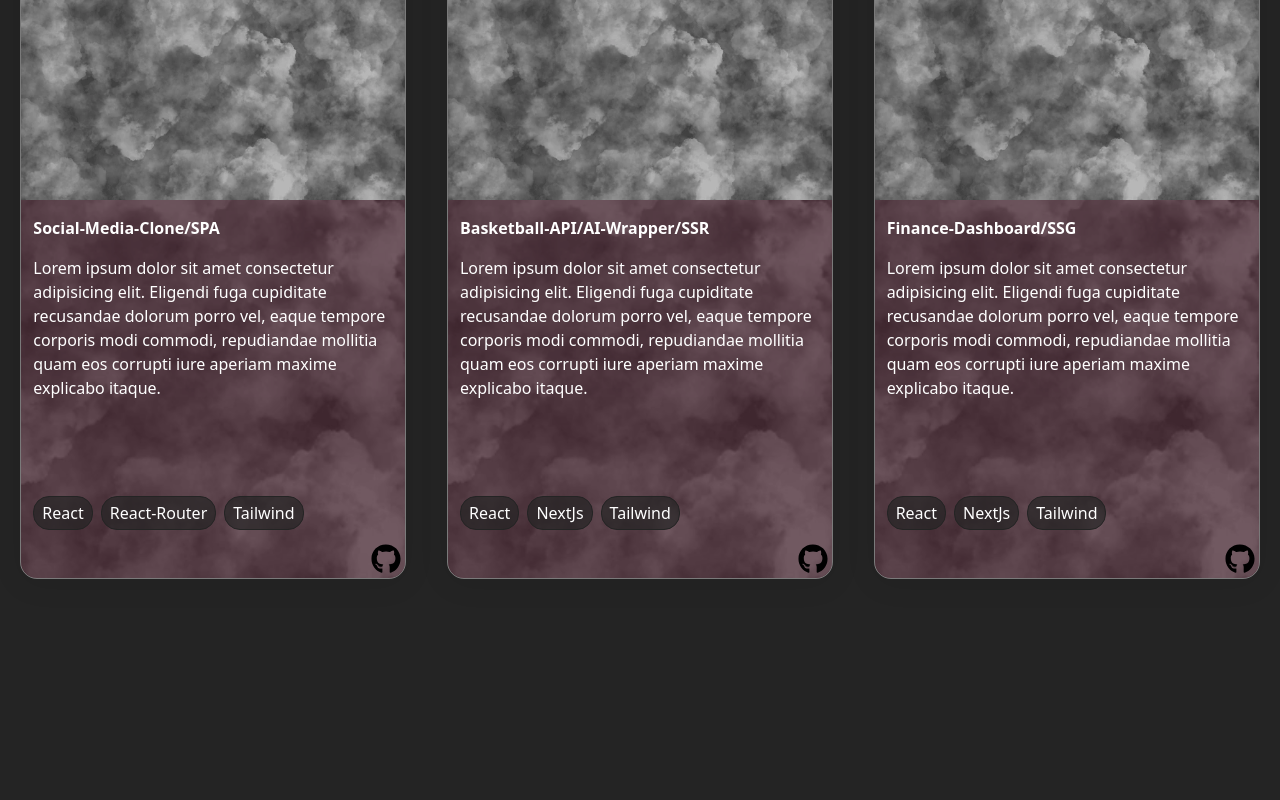
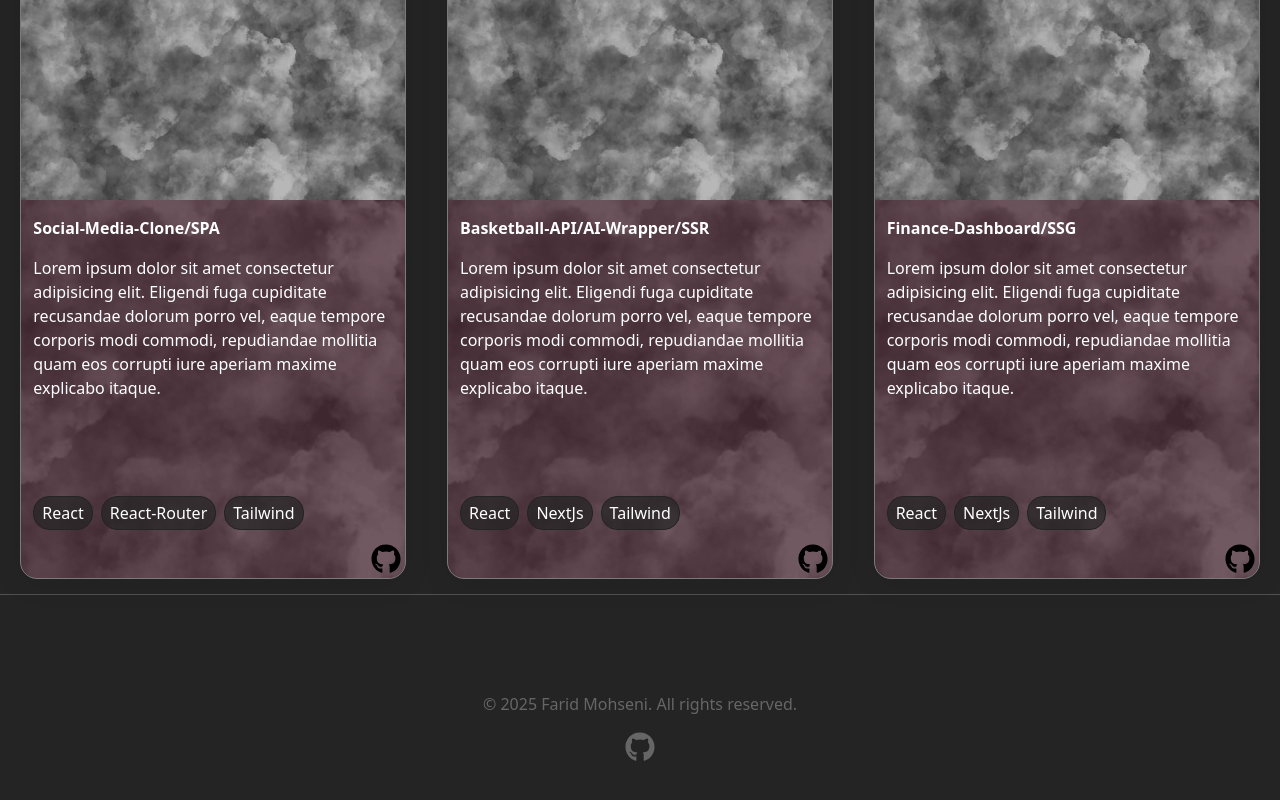
Before and after one commit to FaridMo99/Portfolio-Landing-Page, a React (Vite) app: page / in a window 1280 px wide. Shown: the part 2611-3411 px from the top of the page. Before the commit the page ends 3189 px from the top, so only its background shows below. Built offline with nearby package versions, Linux system fonts and the light colour scheme.

Commit message:
added footer

```diff
--- a/src/App.jsx
+++ b/src/App.jsx
@@ -4,6 +4,7 @@ import Home from "./components/main/Home";
 import About from "./components/main/About";
 import Skills from "./components/main/Skills";
 import Projects from "./components/main/Projects";
+import Footer from "./components/footer/Footer";
 
 function App() {
   return (
@@ -15,6 +16,7 @@ function App() {
         <Skills />
         <Projects/>
       </Main>
+      <Footer/>
     </>
   );
 }
--- /dev/null
+++ b/src/components/footer/Footer.jsx
@@ -0,0 +1,13 @@
+import React from 'react'
+import {FaGithub} from "react-icons/fa"
+
+function Footer() {
+  return (
+    <footer className='w-full h-[33vh] text-white/30 border-t-white/20 border-t mt-4 flex flex-col justify-center items-center'>
+        <div>&copy; 2025 Farid Mohseni. All rights reserved.</div>
+        <a href=""><FaGithub size={30} className='mt-4'/></a>
+    </footer>
+  )
+}
+
+export default Footer
```
